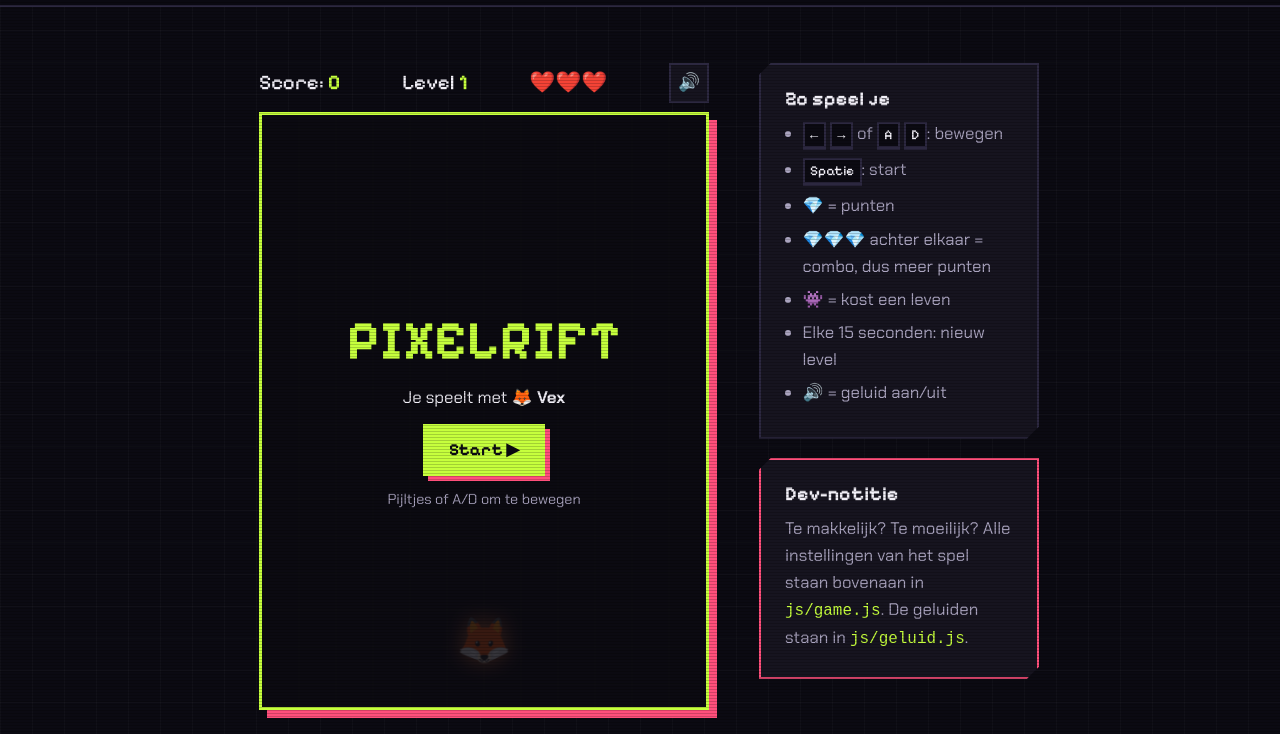
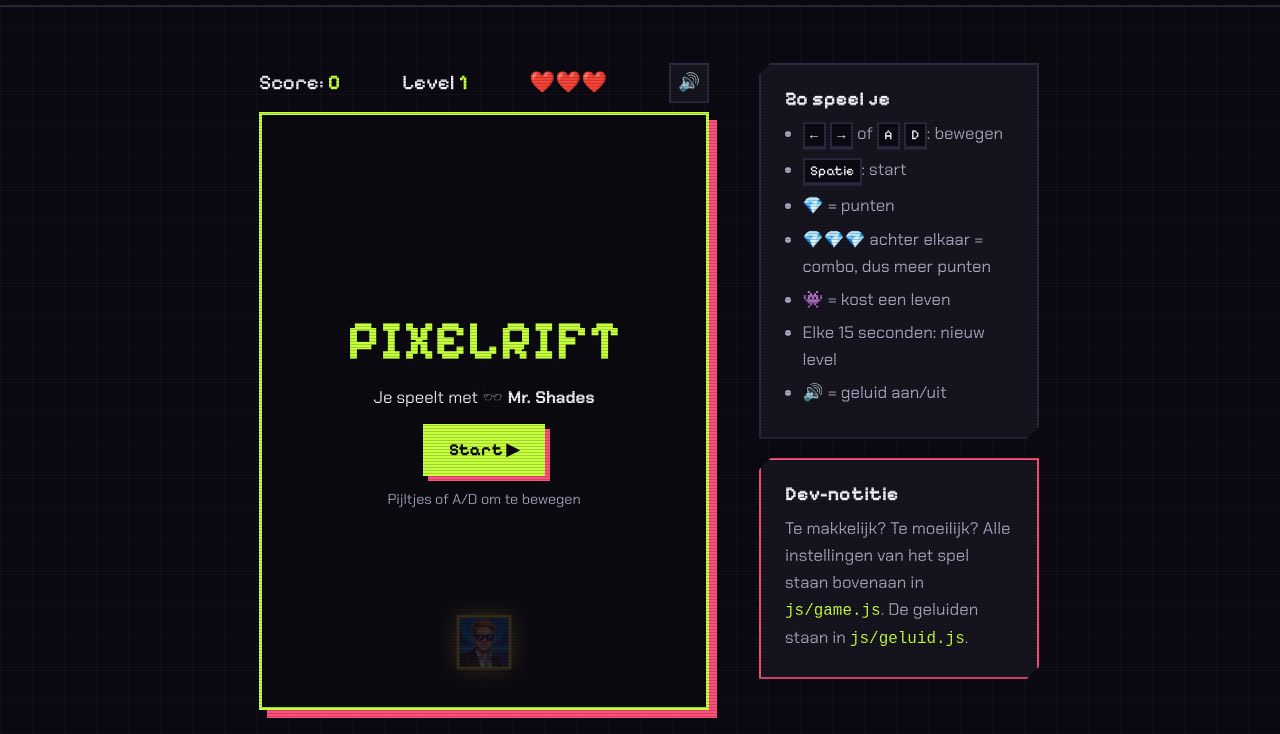
Before and after one commit to epvankleef/pixelrift-opendag-workshop, a plain HTML site: page play.html in a window 1280 px wide. Shown: the part 66-800 px from the top of the page. Drawn offline with Linux system fonts and the light colour scheme.

Commit message:
Mr. Shades: nieuw standaard-character met pixel-foto
- img/mr-shades.jpg (256x256) als avatar op de characters-pagina en als speler in de game
- Characters kunnen nu een afbeelding hebben in plaats van een emoji
- Mr. Shades staat vooraan en is het standaard-character

Co-Authored-By: Claude Opus 5.5 <noreply@anthropic.com>

```diff
--- a/css/style.css
+++ b/css/style.css
@@ -539,6 +539,12 @@ a {
   box-shadow: 5px 5px 0 var(--character-kleur);
 }
 
+.character-avatar img {
+  width: 100%;
+  height: 100%;
+  object-fit: cover;
+}
+
 .character-kaart h3 {
   font-size: 1.8rem;
   margin-bottom: 0.3rem;
--- a/js/characters.js
+++ b/js/characters.js
@@ -2,9 +2,22 @@
 // PIXELRIFT: de characters
 // Wil je een nieuw character? Voeg een blok toe aan de lijst
 // hieronder. Stats (kracht, snelheid, slimheid) gaan van 1 tot 10.
+// Een character kan ook een plaatje hebben (afbeelding). Dat wordt dan
+// gebruikt in plaats van de emoji.
 // =========================================================
 
 const CHARACTERS = [
+  {
+    naam: "Mr. Shades",
+    emoji: "🕶️",
+    afbeelding: "img/mr-shades.jpg",
+    rol: "Legende",
+    kleur: "#ffd23f",
+    kracht: 7,
+    snelheid: 8,
+    slimheid: 10,
+    quote: "Mijn zonnebril blijft op. Ook binnen. Ook 's nachts."
+  },
   {
     naam: "Vex",
     emoji: "🦊",
@@ -87,8 +100,11 @@ function maakKaart(character, index, gekozenIndex) {
       </div>`;
   }
 
+  // Plaatje als het er is, anders de emoji
+  const avatar = character.afbeelding ? `<img src="${character.afbeelding}" alt="${naam}">` : emoji;
+
   kaart.innerHTML = `
-    <div class="character-avatar">${emoji}</div>
+    <div class="character-avatar">${avatar}</div>
     <p class="rol">${rol}</p>
     <h3>${naam}</h3>
     <p class="quote">${quote}</p>
--- a/js/game.js
+++ b/js/game.js
@@ -30,6 +30,10 @@ const HOOGTE = canvas.height;
 
 // Het character dat je op de characters-pagina hebt gekozen
 const character = CHARACTERS[gekozenCharacterIndex()];
+
+// Heeft het character een plaatje? Dan tekenen we dat in plaats van de emoji.
+const spelerAfbeelding = new Image();
+if (character.afbeelding) spelerAfbeelding.src = character.afbeelding;
 
 
 // === ALLES WAT HET SPEL MOET ONTHOUDEN ===
@@ -292,7 +296,17 @@ function teken() {
     ctx.rotate(speler.kanteling);
     ctx.shadowColor = speler.kleur;
     ctx.shadowBlur = 25;
-    tekenEmoji(speler.emoji, 0, 0, speler.grootte);
+    if (spelerAfbeelding.complete && spelerAfbeelding.naturalWidth > 0) {
+      // Plaatje met een rand in de kleur van het character
+      const maat = speler.grootte + 8;
+      ctx.drawImage(spelerAfbeelding, -maat / 2, -maat / 2, maat, maat);
+      ctx.shadowBlur = 0;
+      ctx.strokeStyle = speler.kleur;
+      ctx.lineWidth = 3;
+      ctx.strokeRect(-maat / 2, -maat / 2, maat, maat);
+    } else {
+      tekenEmoji(speler.emoji, 0, 0, speler.grootte);
+    }
     ctx.restore();
   }
 
```
Also changed, not shown: index.html (+1 -1 lines), img/mr-shades.jpg (added), 2 other files.
